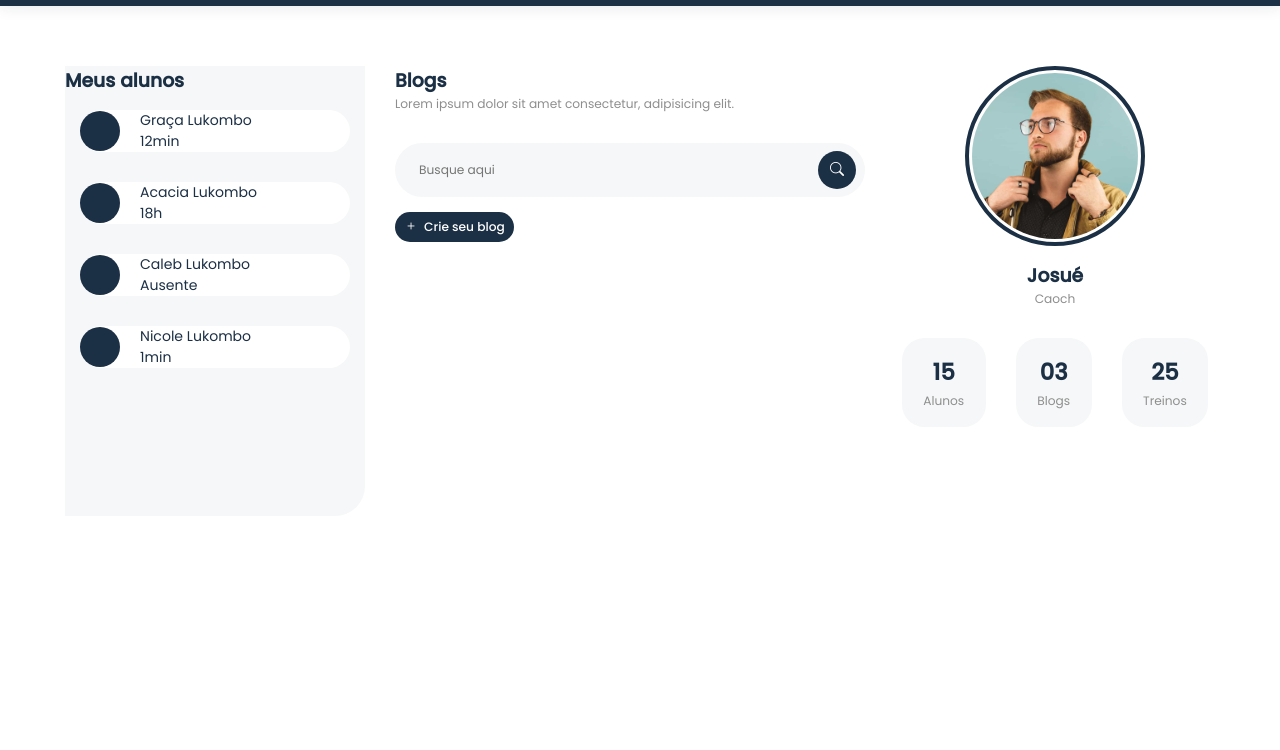
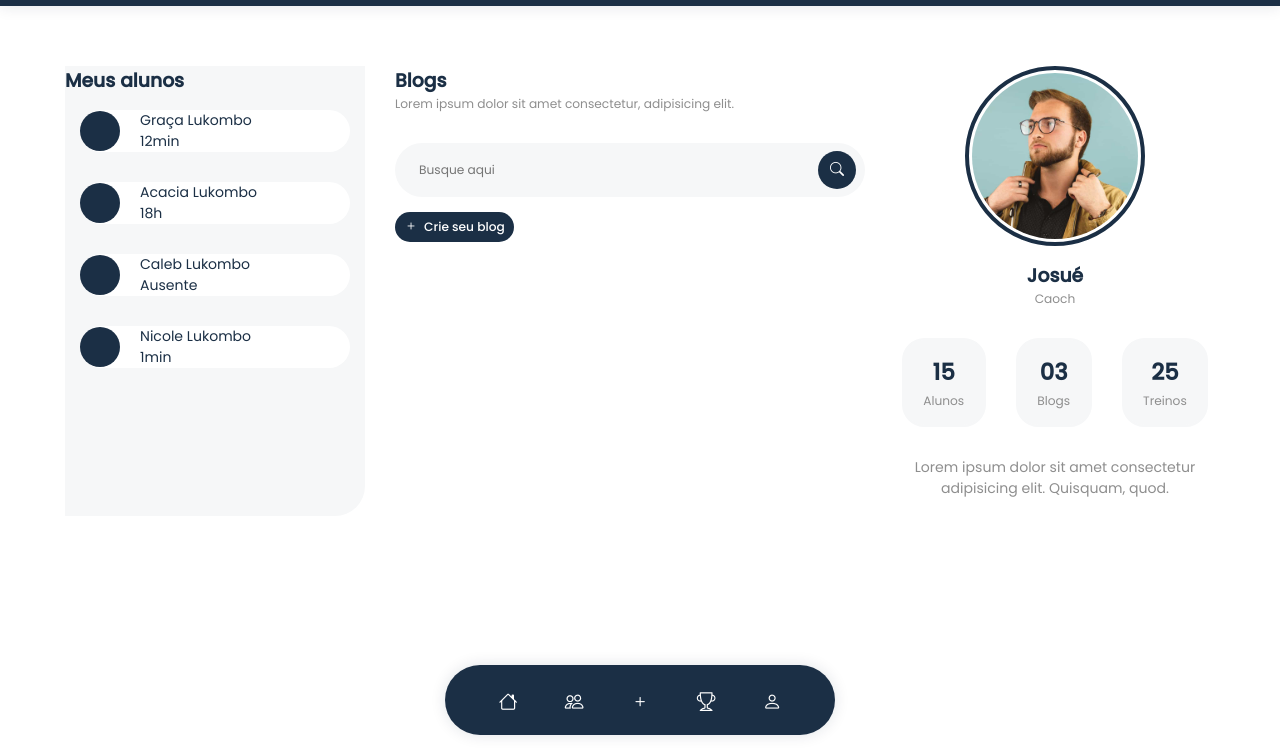
Before and after one commit to JosueLukombo/GymSoft, a plain HTML site: page pages/home/index.html in a window 1280 px wide. Shown: the part 50-800 px from the top of the page. Drawn offline with Linux system fonts and the light colour scheme.

Commit message:
implementação do aside feito com sucesso

```diff
--- /dev/null
+++ b/assets/css/aside.css
@@ -0,0 +1,68 @@
+.aside {
+    bottom: 1rem;
+    left: 0;
+    right: 0;
+    margin: 0 auto;
+    width: min(390px, 90%);
+    height: 70px;
+    border-radius: 50px;
+    background: #929c6331;
+    background: var(--text-color);
+    backdrop-filter: blur(7px);
+    position: fixed;
+    box-shadow: var(--box-shadow);
+    display: flex;
+    align-items: center;
+    justify-content: space-between;
+    padding: 0 2rem;
+    transition: all .5s;
+    z-index: var(--z-fixed);
+}
+.aside ul {
+    width: 100%;
+    display: flex;
+    align-items: center;
+    justify-content: space-between;
+}
+.aside ul li {
+    position: relative;
+    width: 70px;
+    height: 70px;
+    z-index: 1;
+}
+.aside ul li a {
+    position: relative;
+    display: flex;
+    flex-direction: column;
+    justify-content: center;
+    align-items: center;
+    text-align: center;
+    color: var(--text-color);
+    color: var(--body-color);
+}
+.aside ul li a .icon-link {
+    position: relative;
+    display: block;
+    line-height: 75px;
+    text-align: center;
+    transition: .5s all;
+    font-size: var(--h2-font-size);
+    color: var(--body-color);
+}
+.aside ul li:hover a .icon-link {
+    transform: translateY(-6px);
+    color: var(--first-color);
+}
+.aside ul li a .text-link {
+    position: absolute;
+    letter-spacing: 0.05em;
+    color: var(--first-color);
+    font-size: var(--smaller-font-size);
+    transition: .5s all;
+    opacity: 0;
+    transform: translateY(28px);
+}
+.aside ul li:hover a .text-link {
+    opacity: 1;
+    transform: translateY(10px);
+}
--- a/assets/css/main.css
+++ b/assets/css/main.css
@@ -2,6 +2,7 @@
 @import url("../icons/bootstrap-icons.css");
 @import url('./animation.css');
 @import url("./header.css");
+@import url('./aside.css');
 
 :root {
 
--- a/pages/home/home.css
+++ b/pages/home/home.css
@@ -190,7 +190,7 @@
         justify-content: space-between;
         gap: 2rem;
         padding: 0 1rem;
-        margin-top: 1rem !important;
+        margin: 1rem 0 !important;
 
         li {
             display: flex   ;
@@ -215,4 +215,11 @@
             }
         }
     }
+
+    p.description {
+        text-align: center;
+        font-size: var(--normal-font-size);
+        color: var(--text-color-light);
+        padding: 0 1rem;
+    }
 }
--- a/pages/home/index.html
+++ b/pages/home/index.html
@@ -34,6 +34,41 @@
             </div>
         </nav>
     </header>
+
+    <aside class="aside" id="aside">
+        <ul>
+            <li>
+                <a href="#" class="link">
+                    <i class="bi bi-house icon-link"></i>
+                    <span class="text-link">Início</span>
+                </a>
+            </li>
+            <li>
+                <a href="#" class="link">
+                    <i class="bi bi-people   icon-link"></i>
+                    <span class="text-link">Pessoas</span>
+                </a>
+            </li>
+            <li>
+                <a href="#" class="link">
+                    <i class="bi bi-plus icon-link"></i>
+                    <span class="text-link">Postar</span>
+                </a>
+            </li>
+            <li>
+                <a href="#" class="link">
+                    <i class="bi bi-trophy icon-link"></i>
+                    <span class="text-link">Exercicios</span>
+                </a>
+            </li>
+            <li>
+                <a href="#" class="link">
+                    <i class="bi bi-person icon-link"></i>
+                    <span class="text-link">Perfil</span>
+                </a>
+            </li>
+        </ul>
+    </aside>
 
     <main class="container main-home">
         <section class="section-people">
@@ -121,10 +156,10 @@
         </section>
 
         <section class="section-profile">
-           <div class="card-img-profile">
+           <div class="card-img-profile anime-bottom">
                 <img src="../../assets/img/users/user6.jpg" alt="Imagem de perfil do GymSoft">
            </div>
-           <div class="card-content-user-online">
+           <div class="card-content-user-online anime-bottom">
                 <div class="name-level">
                     <a href="#" class="name">Josué</a>
                     <small class="level">Caoch</small>
@@ -132,19 +167,24 @@
            </div>
 
            <ul>
-                <li>
+                <li class="anime-bottom">
                     <strong>15</strong>
                     <small>Alunos</small>
                 </li>
-                <li>
+                <li class="anime-bottom">
                     <strong>03</strong>
                     <small>Blogs</small>
                 </li>
-                <li>
+                <li class="anime-bottom">
                     <strong>25</strong>
                     <small>Treinos</small>
                 </li>
            </ul>
+
+           <p class="description anime-bottom">
+                Lorem ipsum dolor sit amet consectetur adipisicing elit. Quisquam, quod.
+           </p>
+
         </section>
     </main>
 
```
